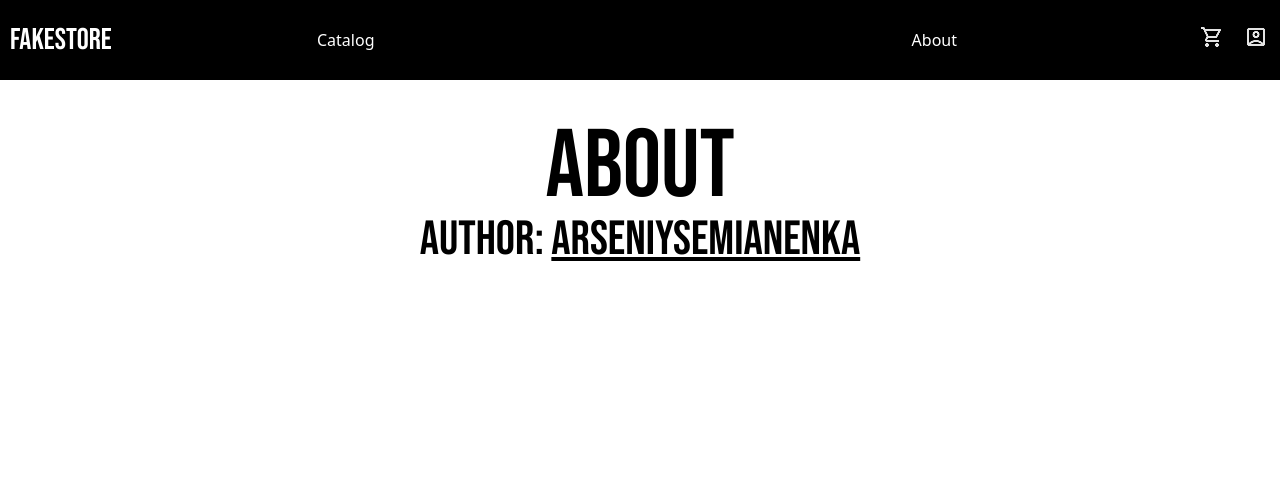
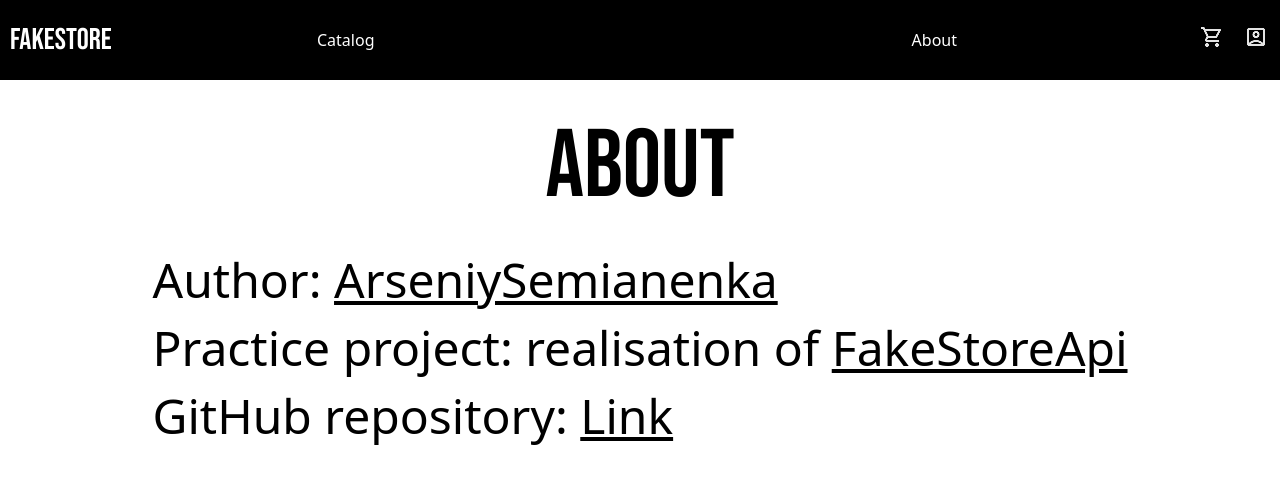
Before and after one commit to ArseniySemenenko/FakeStoreAngular, an Angular app: page /about in a window 1280 px wide. Shown: the top 484 px of the page. Built offline with nearby package versions, Linux system fonts and the light colour scheme.

Commit message:
feat(about-page.html): built about page

```diff
--- a/src/app/components/about-page/about-page.html
+++ b/src/app/components/about-page/about-page.html
@@ -1,10 +1,18 @@
-<div class="flex flex-col items-center text-black font-[Bebas_Neue]">
+<div class="flex flex-col gap-10 items-center text-black">
     <div>
         <h1
-            class="text-8xl mt-10"
+            class="text-8xl mt-10 font-[Bebas_Neue]"
         >About</h1>
     </div>
-    <div>
-        <p class="text-5xl">Author: <a class="underline hover:cursor-pointer" href="">ArseniySemianenka</a></p>
+    <div class="flex flex-col gap-5 text-3xl text-center md:text-start md:text-5xl ">
+        <div>
+            Author: <a class="underline hover:cursor-pointer" href="https://github.com/ArseniySemenenko" target="_blank">ArseniySemianenka</a>
+        </div>
+        <div>
+            Practice project: realisation of <a class="underline hover:cursor-pointer" href="https://fakestoreapi.com" target="_blank">FakeStoreApi</a>
+        </div>
+        <div>
+            GitHub repository: <a class="underline hover:cursor-pointer" href="https://github.com/ArseniySemenenko/FakeStoreAngular" target="_blank">Link</a>
+        </div>
     </div>
 </div>
```
